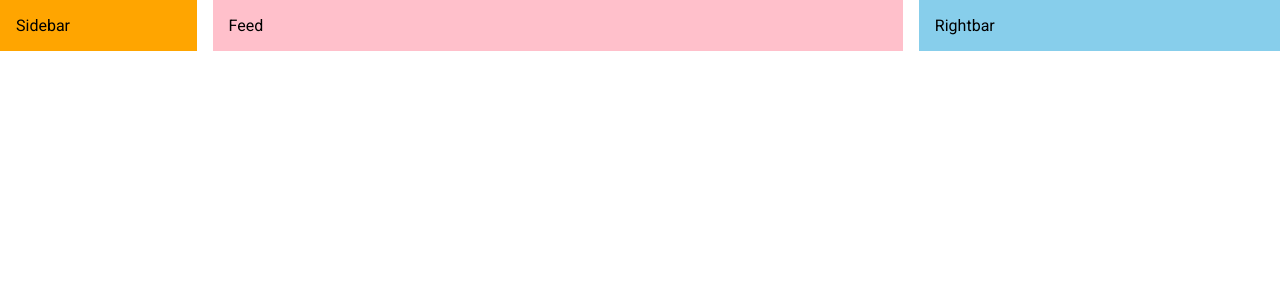
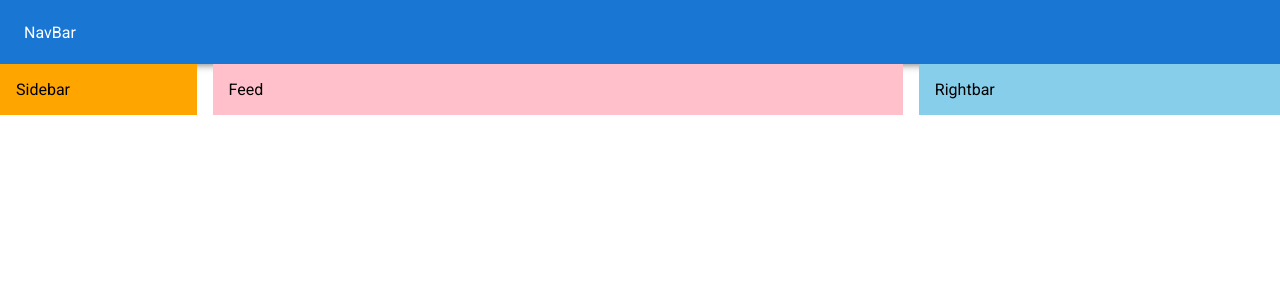
Before and after one commit to jungjuyoung/react-mui, a React (Create React App) app: page / in a window 1280 px wide. Shown: the top 300 px of the page. Built offline with nearby package versions, Linux system fonts and the light colour scheme.

Commit message:
Navbar styling

```diff
--- a/src/App.js
+++ b/src/App.js
@@ -3,11 +3,12 @@ import Feed from "./components/Feed";
 import Rightbar from "./components/Rightbar";
 import Box from "@mui/material/Box";
 import Stack from "@mui/material/Stack";
+import Navbar from "./components/Navbar";
 
 function App() {
   return (
     <Box>
-      {/* navbar */}
+      <Navbar></Navbar>
       <Stack direction="row" spacing={2} justifyContent="space-between">
         <Sidebar></Sidebar>
         <Feed></Feed>
--- a/src/components/Navbar.jsx
+++ b/src/components/Navbar.jsx
@@ -1,8 +1,11 @@
-import { Box } from "@mui/system";
-import React from "react";
+import { AppBar, Toolbar } from "@mui/material";
 
 const Navbar = () => {
-  return <Box>Navbar</Box>;
+  return (
+    <AppBar position="stick">
+      <Toolbar>NavBar</Toolbar>
+    </AppBar>
+  );
 };
 
 export default Navbar;
```
